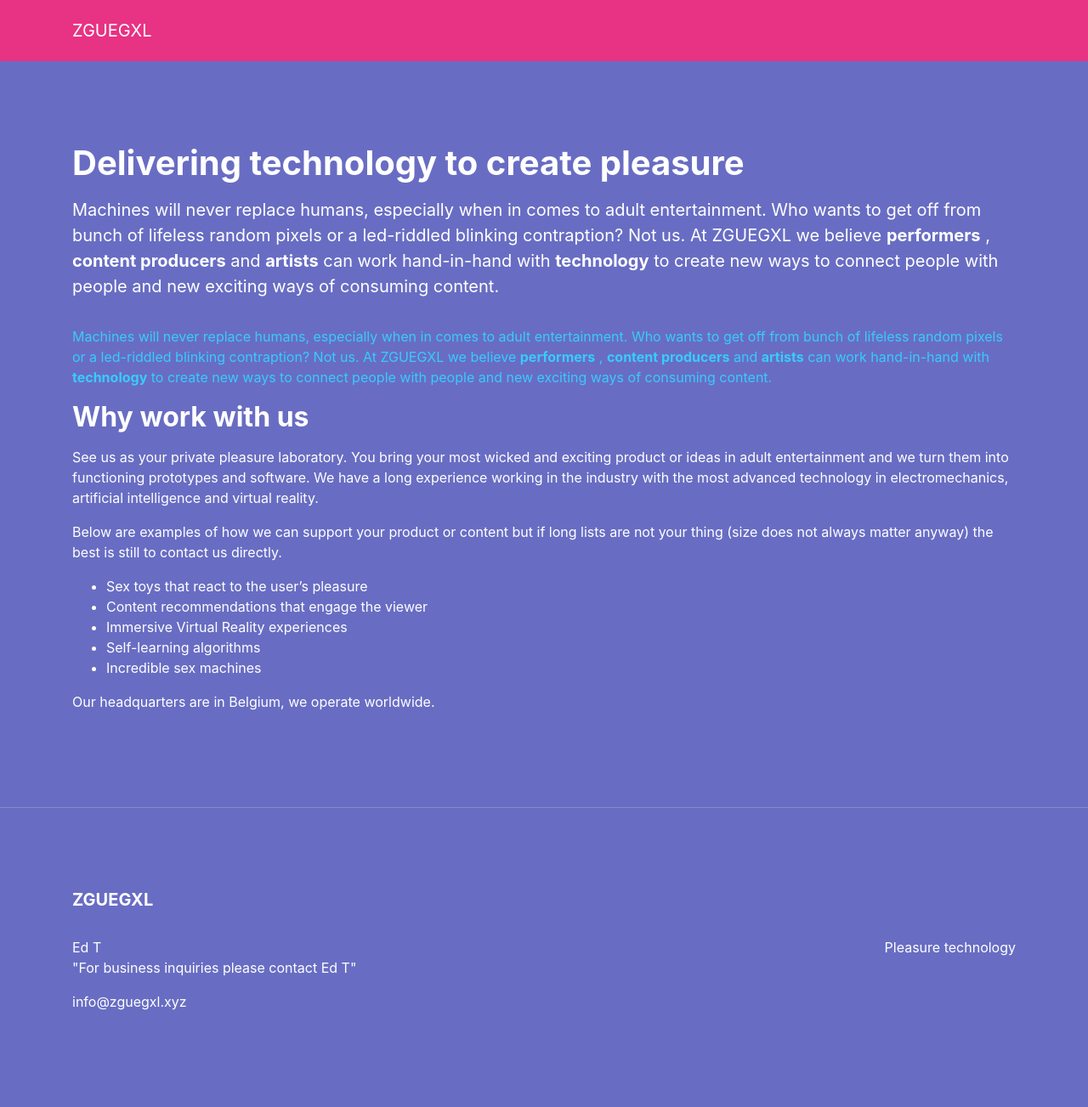
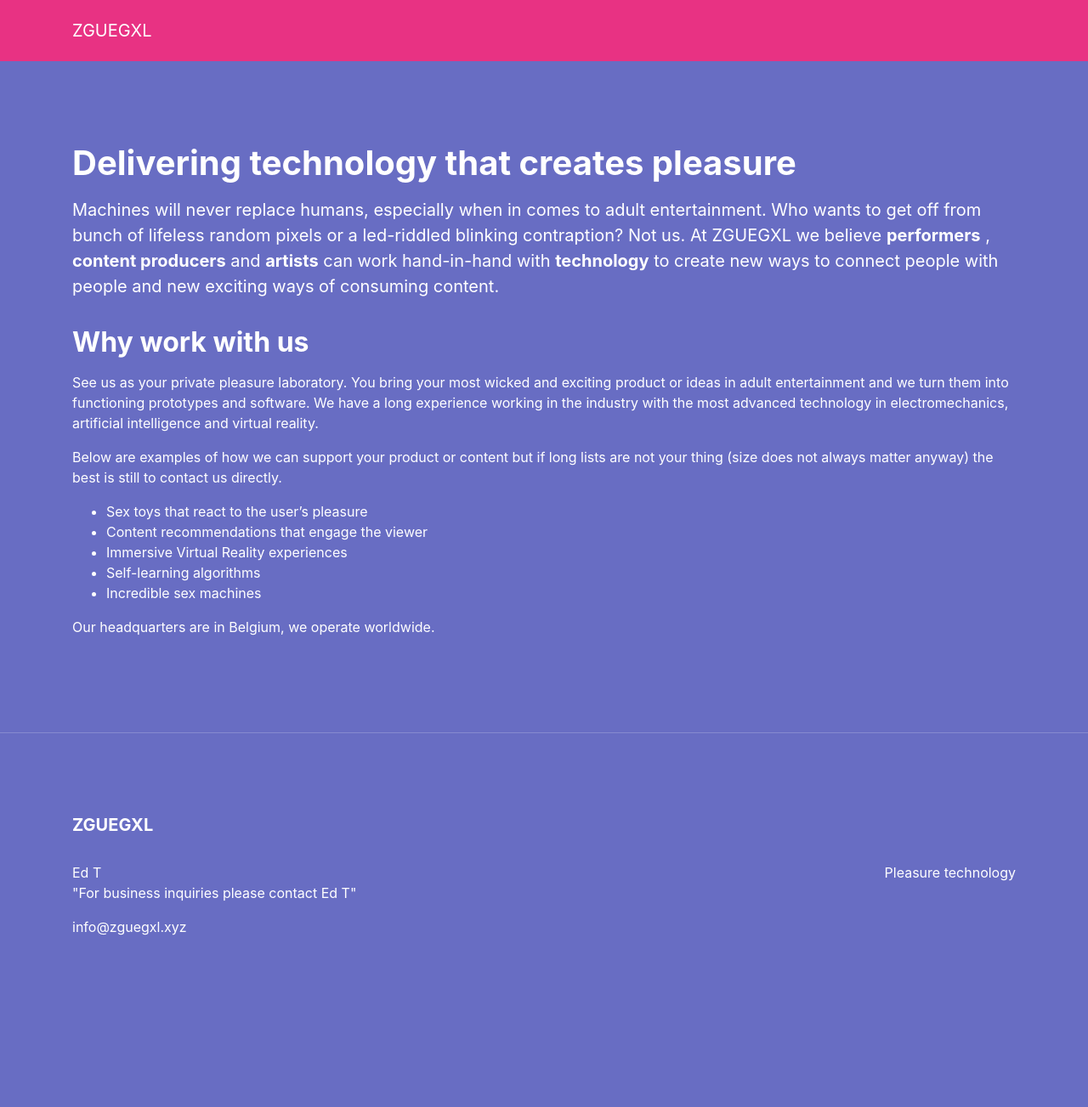
Before and after one commit to nltran/cautious-train, a Jekyll site: the page built from index.md, in a window 1280 px wide. Shown: the whole page at 85% size. Built offline with Jekyll 4.4.1, drawn with Linux system fonts in a browser that asks for light colours; after the commit the page ends 1215 px from its top, so only the background shows below that.

Commit message:
test emphasis

```diff
--- a/index.md
+++ b/index.md
@@ -1,6 +1,6 @@
 ---
 layout: page
-title: Delivering technology to create pleasure
+title: Delivering technology that creates pleasure
 ---
 
 <figure>
@@ -10,12 +10,6 @@ title: Delivering technology to create pleasure
     At ZGUEGXL we believe <b>performers</b> , <b>content producers</b> and <b>artists</b> can work hand-in-hand with <b>technology</b> to create new ways to connect people with people and new exciting ways of consuming content.</p>
   </blockquote>
 </figure>
-
-<p class="text-info">
-Machines will never replace humans, especially when in comes to adult entertainment. Who wants to get off from bunch of lifeless random pixels or a led-riddled blinking contraption? Not us.
-
-At ZGUEGXL we believe <b>performers</b> , <b>content producers</b> and <b>artists</b> can work hand-in-hand with <b>technology</b> to create new ways to connect people with people and new exciting ways of consuming content.
-</p>
 
 ## Why work with us
 See us as your private pleasure laboratory. You bring your most wicked and exciting product or ideas in adult entertainment and we turn them into functioning prototypes and software. We have a long experience working in the industry with the most advanced technology in electromechanics, artificial intelligence and virtual reality.
```
